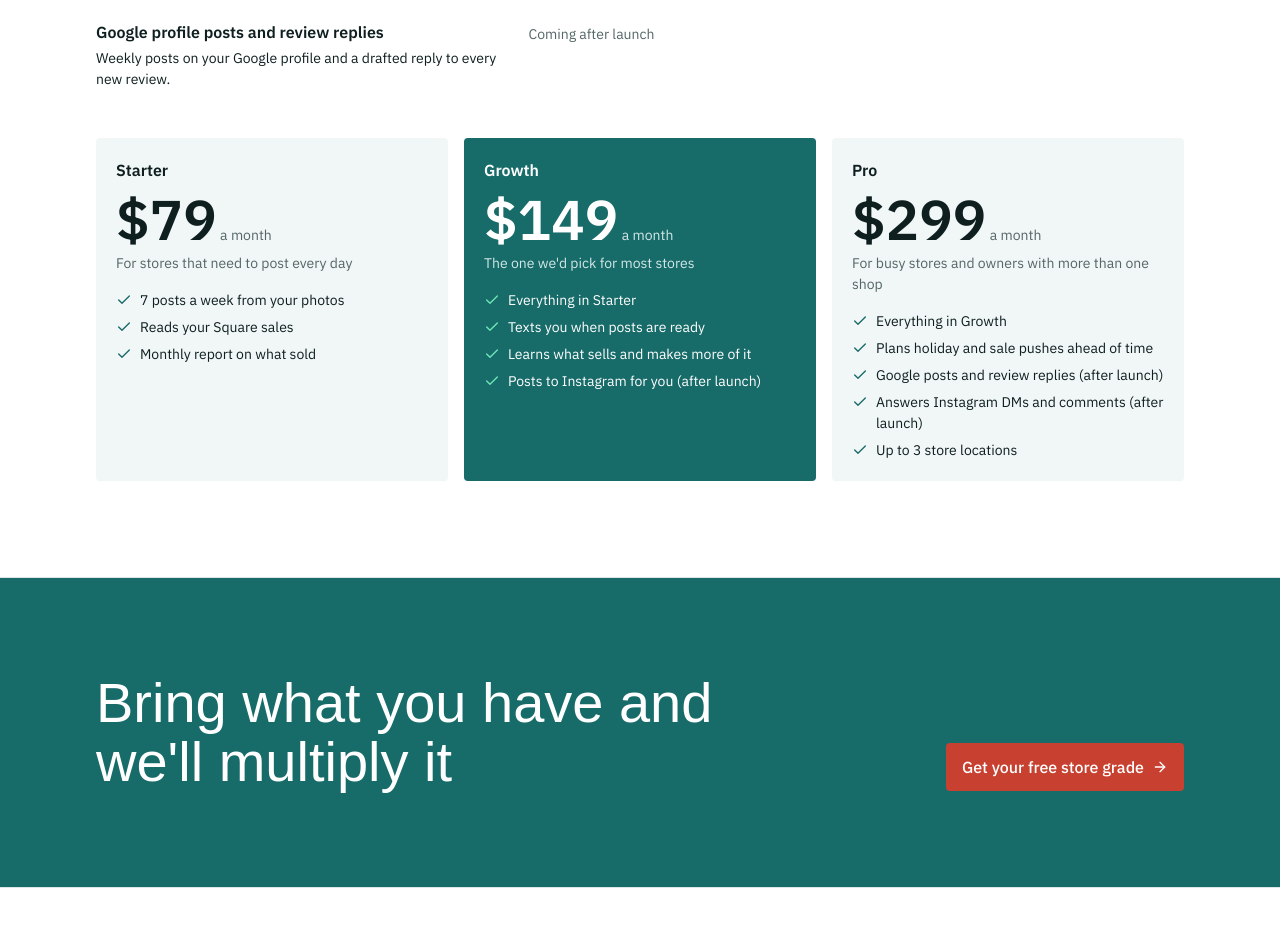
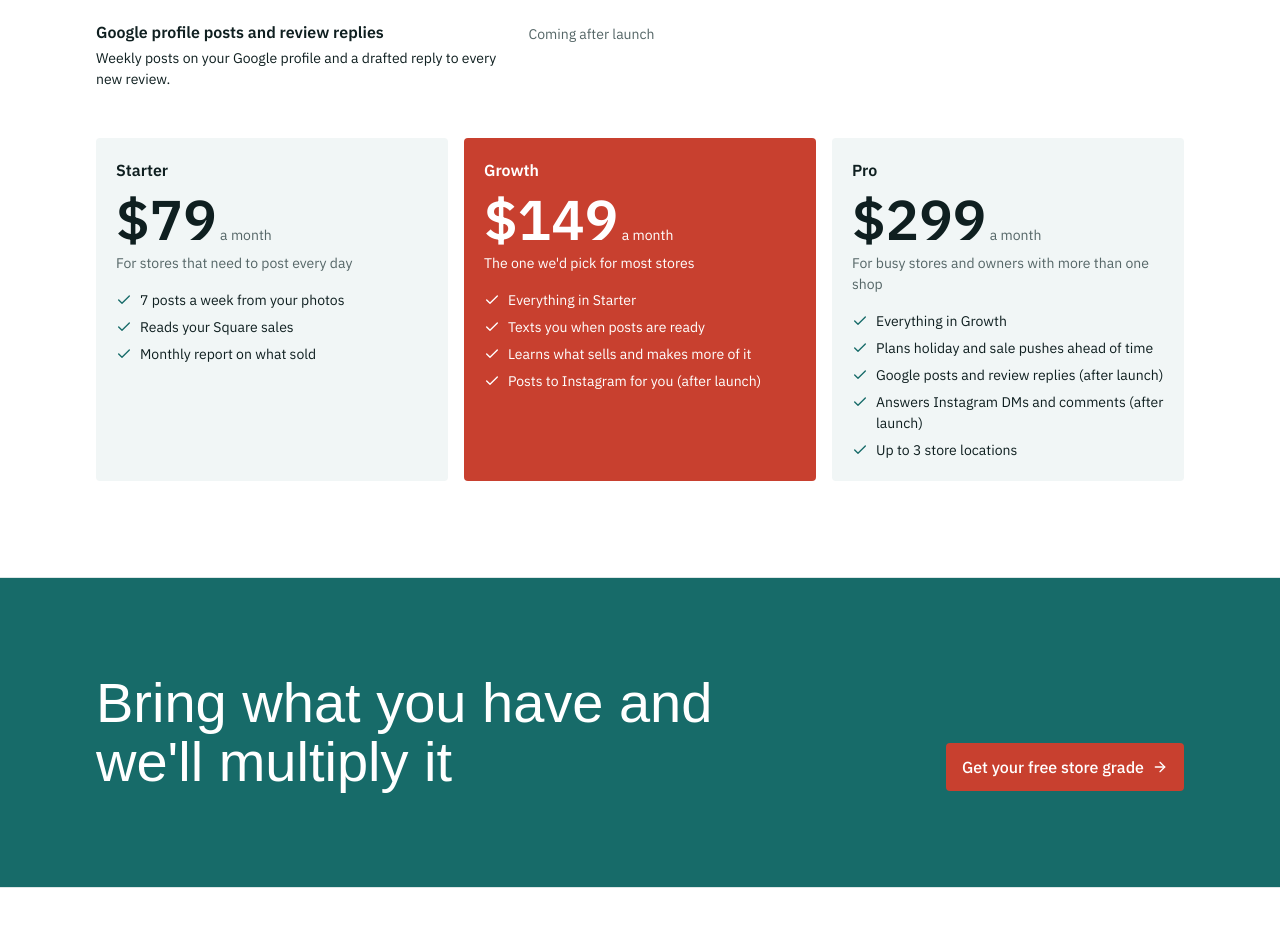
Before and after one commit to jacksonsanders13/2fish, a Next.js app: page / in a window 1280 px wide. Shown: the part 3220-4146 px from the top of the page. Built offline with nearby package versions, Linux system fonts and the light colour scheme; a web font is replaced by a local one.

Commit message:
Growth plan card in coral orange

```diff
--- a/src/components/landing/landing.tsx
+++ b/src/components/landing/landing.tsx
@@ -112,28 +112,28 @@ export function Landing() {
             </div>
           </div>
 
-          {/* The three plans, each on its own. Growth is the one most stores should pick, so it's the dark one. */}
+          {/* The three plans, each on its own. Growth is the one most stores should pick, so it's the orange one. */}
           <ul className="mt-12 grid gap-4 md:grid-cols-3">
             {plans.map((p) => (
               <li
                 key={p.name}
                 className={cn(
                   "flex flex-col rounded-md p-5",
-                  p.pick ? "on-night bg-night text-white" : "bg-surface",
+                  p.pick ? "on-night bg-signal text-white" : "bg-surface",
                 )}
               >
                 <h3 className="font-semibold">{p.name}</h3>
                 <p className="mt-2">
                   <span className="num text-display font-semibold">${p.price}</span>
-                  <span className={cn("text-sm", p.pick ? "text-on-night-muted" : "text-muted-foreground")}> a month</span>
+                  <span className={cn("text-sm", p.pick ? "text-white" : "text-muted-foreground")}> a month</span>
                 </p>
-                <p className={cn("mt-1 text-sm", p.pick ? "text-on-night-muted" : "text-muted-foreground")}>{p.who}</p>
+                <p className={cn("mt-1 text-sm", p.pick ? "text-white" : "text-muted-foreground")}>{p.who}</p>
                 <ul className="mt-4 space-y-1.5 text-sm">
                   {p.items.map((x) => (
                     <li key={x} className="flex gap-2">
                       <Check
                         size={16}
-                        className={cn("mt-0.5 shrink-0", p.pick ? "text-cash-bright" : "text-night")}
+                        className={cn("mt-0.5 shrink-0", p.pick ? "text-white" : "text-night")}
                         aria-hidden="true"
                       />
                       {x}
```
